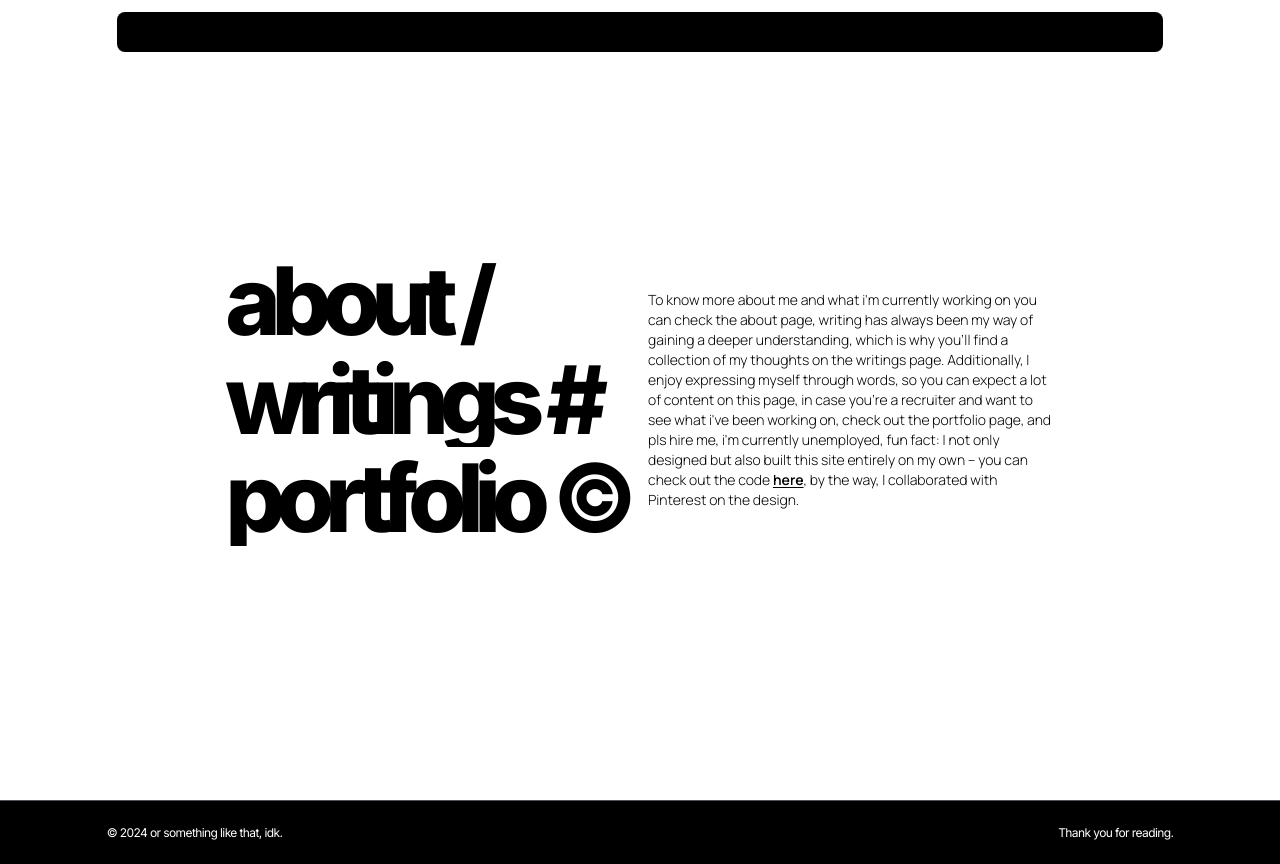
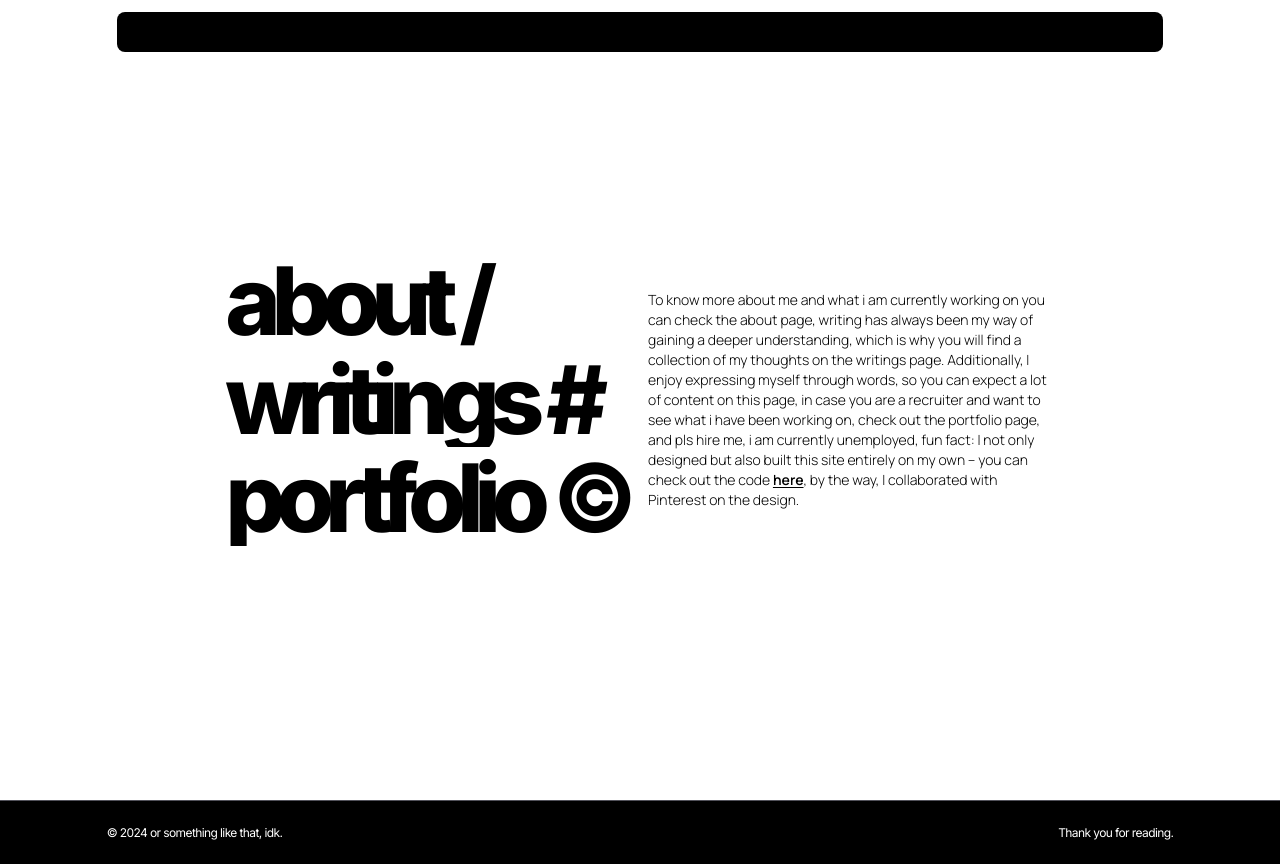
Before and after one commit to Asonance11/buymezobo, a Next.js app: page /writing in a window 1280 px wide. Both pictures are taken after a click on the button "menu". Built offline with nearby package versions, Linux system fonts and the light colour scheme; a web font is replaced by a local one.

Commit message:
exlint errors cleared

```diff
--- a/src/components/JobHunt.tsx
+++ b/src/components/JobHunt.tsx
@@ -18,7 +18,7 @@ export default function JobHunt() {
     return <section className="w-full h-full bg-black text-white items-center flex px-4 md:px-5 mx-auto">
         <div className=" w-full md:w-2/3 flex items-center h-full">
             <p id='target' className={`${manrope.className} text-xl`} >
-                this is Oluwasijibomi Ilesanmi's homepage, <SpanWord word={"Oluwasijibomi"} /> is software developer in Lagos, Nigeria that likes interacting with and developing for the world wide web, he is genuinely interested in developing software. Soon to be a graduate from Babcock University he is currently looking for full-time opportinities, freelance work or collaborative projects. Contact him via <SpanWord word="Twitter/X" link="https://www.twitter.com/sijisaidwhat" /> or <SpanWord word="Github" link="https://github.com/sijirama" /> or even <SpanWord word="LinkedIn" link="https://www.linkedin.com/in/oluwasijibomi-ilesanmi-8504b123a/" /> although he despises it.
+                this is Oluwasijibomi Ilesanmis homepage, <SpanWord word={"Oluwasijibomi"} /> is software developer in Lagos, Nigeria that likes interacting with and developing for the world wide web, he is genuinely interested in developing software. Soon to be a graduate from Babcock University he is currently looking for full-time opportinities, freelance work or collaborative projects. Contact him via <SpanWord word="Twitter/X" link="https://www.twitter.com/sijisaidwhat" /> or <SpanWord word="Github" link="https://github.com/sijirama" /> or even <SpanWord word="LinkedIn" link="https://www.linkedin.com/in/oluwasijibomi-ilesanmi-8504b123a/" /> although he despises it.
             </p>
         </div>
     </section>
--- a/src/components/custom/Hamburger.tsx
+++ b/src/components/custom/Hamburger.tsx
@@ -85,7 +85,7 @@ export default function Menu({ state }: Props) {
                         </nav>
                         <div ref={info} id="menu-info gap-8 flex flex-col ">
                             <p className={`font-light text-xs md:text-sm text-black ${manrope.className}`}>
-                                To know more about me and what i'm currently working on you can check the about page, writing has always been my way of gaining a deeper understanding, which is why you'll find a collection of my thoughts on the writings page. Additionally, I enjoy expressing myself through words, so you can expect a lot of content on this page, in case you're a recruiter and want to see what i've been working on, check out the portfolio page, and pls hire me, i'm currently unemployed, fun fact: I not only designed but also built this site entirely on my own – you can check out the code <a  href="https://github.com/sijirama/playground" target="_blank" className="underline font-semibold underline-offset-2">here</a>, by the way, I collaborated with Pinterest on the design.
+                                To know more about me and what i am currently working on you can check the about page, writing has always been my way of gaining a deeper understanding, which is why you will find a collection of my thoughts on the writings page. Additionally, I enjoy expressing myself through words, so you can expect a lot of content on this page, in case you are a recruiter and want to see what i have been working on, check out the portfolio page, and pls hire me, i am currently unemployed, fun fact: I not only designed but also built this site entirely on my own – you can check out the code <a  href="https://github.com/sijirama/playground" target="_blank" className="underline font-semibold underline-offset-2">here</a>, by the way, I collaborated with Pinterest on the design.
 
                             </p>
                         </div>
```
